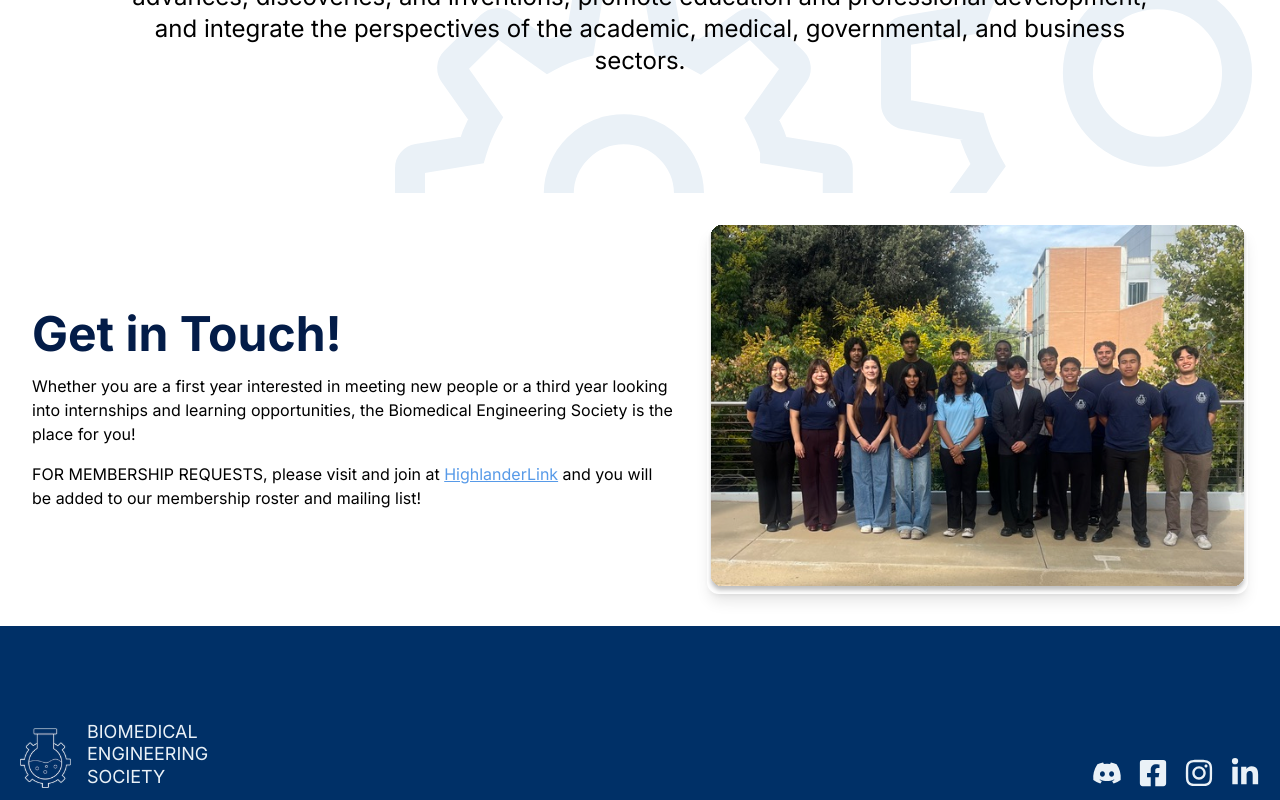
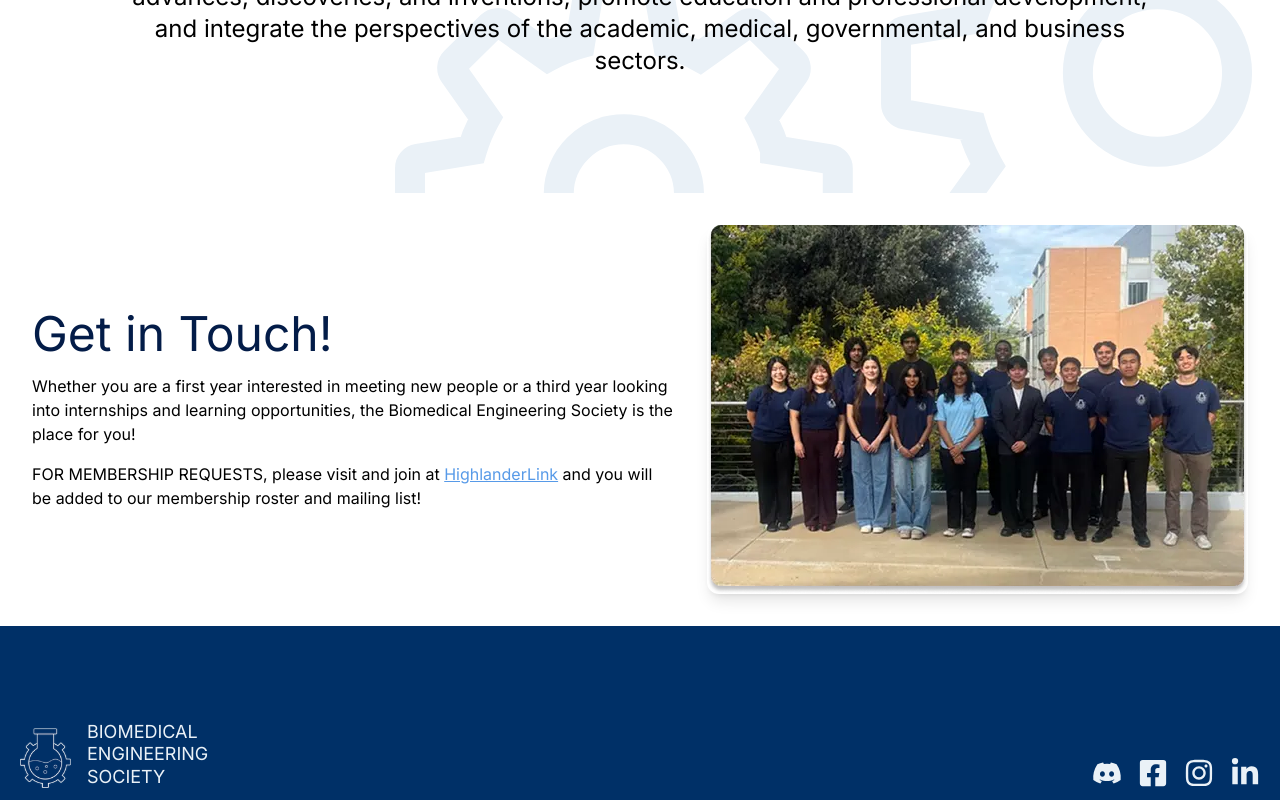
Before and after one commit to acm-ucr/bmes-website, a Next.js app: page / in a window 1280 px wide. Shown: the part 391-1191 px from the top of the page. Built offline with nearby package versions, Linux system fonts and the light colour scheme.

Commit message:
fixed the image file and corrected the formatting for image

```diff
--- a/src/components/contact/GetInTouch.tsx
+++ b/src/components/contact/GetInTouch.tsx
@@ -1,16 +1,18 @@
 import Link from "next/link";
+import Image from "next/image";
+import GetInTouchImg from "@/public/getInTouch.webp";
 
 export default function GetInTouch() {
   return (
     <div className="flex flex-row items-center gap-8 rounded-2xl bg-white p-8">
       <div className="flex flex-col gap-4">
-        <h2 className="text-bmes-blue-100 text-5xl font-bold">Get in Touch!</h2>
-        <p className="text-black">
+        <div className="text-bmes-blue-100 text-5xl">Get in Touch!</div>
+        <div className="text-black">
           Whether you are a first year interested in meeting new people or a
           third year looking into internships and learning opportunities, the
           Biomedical Engineering Society is the place for you!
-        </p>
-        <p className="text-black">
+        </div>
+        <div className="text-black">
           FOR MEMBERSHIP REQUESTS, please visit and join at{" "}
           <Link
             href="https://highlander.ucr.edu"
@@ -19,10 +21,10 @@ export default function GetInTouch() {
             HighlanderLink
           </Link>{" "}
           and you will be added to our membership roster and mailing list!
-        </p>
+        </div>
       </div>
-      <img
-        src="/getInTouch.svg"
+      <Image
+        src={GetInTouchImg}
         alt="Get in Touch"
         className="rounded-xl shadow-lg"
       />
```
Also changed, not shown: public/getInTouch.svg (deleted), public/getInTouch.webp (added).
